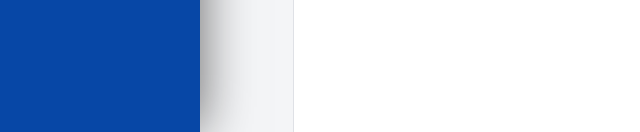
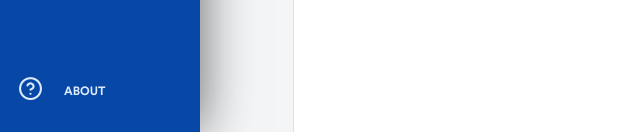
Before and after one commit to benlittlenz/jira-clone, a React (Create React App) app: page / in a window 1280 px wide. Shown: the part 668-800 px from the top of the page, without its empty margins (0-640 px from the left). Built offline with nearby package versions, Linux system fonts and the light colour scheme.

Commit message:
Added about tooltip

```diff
--- a/src/components/LeftNav/LeftNav.styled.tsx
+++ b/src/components/LeftNav/LeftNav.styled.tsx
@@ -52,3 +52,10 @@ export const ItemText = styled.div`
     opacity: 1;
   }
 `;
+
+export const Bottom = styled.div`
+  position: absolute;
+  bottom: 20px;
+  left: 0;
+  width: 100%;
+`
--- a/src/components/LeftNav/index.tsx
+++ b/src/components/LeftNav/index.tsx
@@ -1,5 +1,5 @@
 import { Icon } from "../Icon/Index"
-import { LeftNav, Item, ItemText } from "./LeftNav.styled";
+import { LeftNav, Item, ItemText, Bottom } from "./LeftNav.styled";
 
 export const ProjectLeftNav = () => {
   return (
@@ -13,6 +13,13 @@ export const ProjectLeftNav = () => {
         <Icon type="plus" size={27} />
         <ItemText>Create Issue</ItemText>
       </Item>
+
+      <Bottom>
+        <Item>
+          <Icon type="help" size={25} top={1} />
+          <ItemText>About</ItemText>
+        </Item>
+      </Bottom>
     </LeftNav>
   );
 }
```
